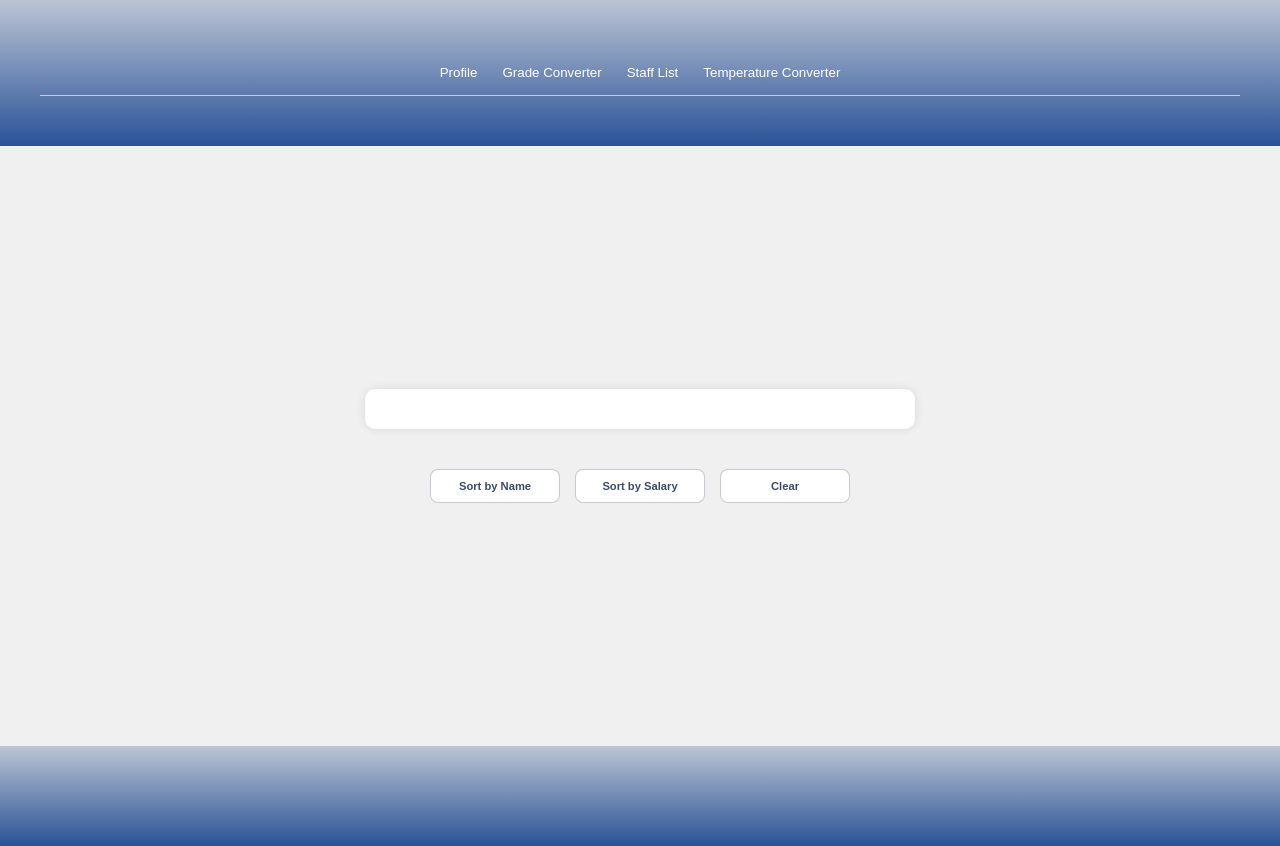
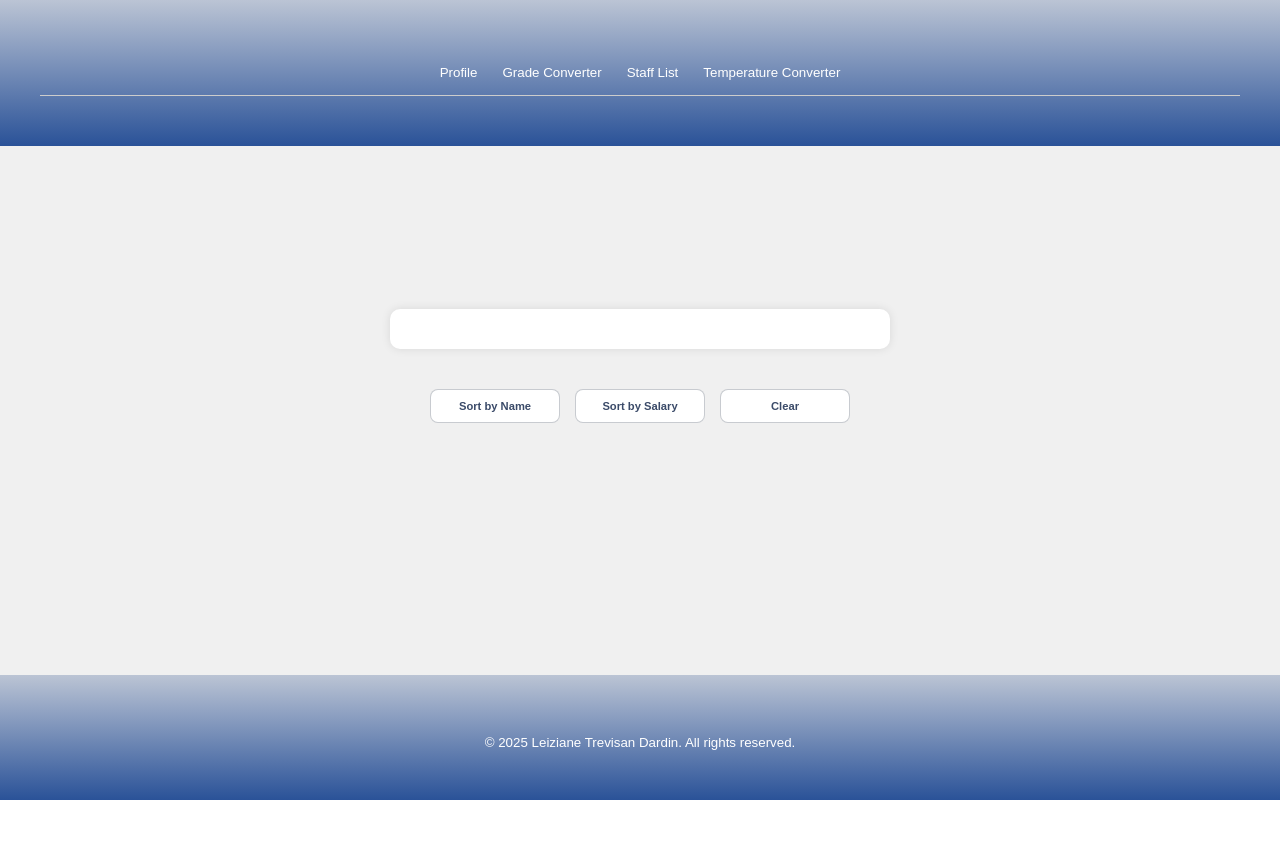
Before and after one commit to LizzyTrevisan/Assignment-1-SODV-1201, a plain HTML site: page Staff List/index.html in a window 1280 px wide. After the commit the page ends 800 px from the top, so only its background shows below. Drawn offline with Linux system fonts and the light colour scheme.

Commit message:
Changed the footer of all pages

```diff
--- a/Grade Converter/style.css
+++ b/Grade Converter/style.css
@@ -4,14 +4,21 @@
   box-sizing: border-box;
 
 }
-html, body{
-       height: 100%;
+html, body {
+  height: 100%;
 }
+
 body {
- display: flex;
- flex-direction: column;
-  font-family: 'Roboto', sans-serif;
-  background-color: white;
+  display: flex;
+  flex-direction: column;
+  min-height: 100vh;
+}
+
+main {
+  flex: 1;
+  padding: 20px;
+  text-align: center;
+  background-color: #f0f0f0;
 }
 
 header, footer{
@@ -89,12 +96,6 @@ input::placeholder {
   color: white;
 }
 
-.btnsContainer {
-  display: flex;
-  flex-direction: column;
-  align-items: center;
-  gap: 10px;
-}
 
 
 #results, .grade-result {
@@ -110,3 +111,7 @@ input::placeholder {
   min-height: 30px;
   margin-top: 10px;
 }
+footer p {
+  margin-top: 10px;
+  text-align: center;
+}
--- a/Profile Page/style.css
+++ b/Profile Page/style.css
@@ -63,9 +63,11 @@ main {
     padding: 20px;
     text-align: center;
     background-color: #f0f0f0;
+
 }
 
 .profile-img{
+  min-height: 50vh;
   transition: opacity 0.5s ease;
   margin-top: 20px;
   border-radius: 10px;
@@ -74,5 +76,10 @@ main {
 }
 
 .intro-text{
- margin:50px;
+ margin:30px;
 }
+
+footer p {
+  margin-top: 10px;
+  text-align: center;
+}
--- a/Staff List/main.js
+++ b/Staff List/main.js
@@ -1,12 +1,10 @@
 /*
 * @Author: Leiziane Trevisan Dardin
 * @StudentID: 459656
-* @Date: optional
-* @Description: I have been using ChatGpt only as a guide to clarify doubts and add new functionalities I have seen or don't remember.
-OpenAI. (2025). ChatGPT (June 2025 version). https://chat.openai.com/
+* @Description: I have been using ChatGPT only as a guide to clarify doubts and add new functionalities.
 */
 
-// NAVBAR
+// Nav Bar
 const nav = document.createElement("nav");
 nav.id = "nav";
 
@@ -33,6 +31,7 @@ navLinks.append(linkProfile, linkGradeConverter, linkStaffPage, linkTemperatureC
 nav.appendChild(navLinks);
 document.getElementById("navbar-container").appendChild(nav);
 
+// Content
 const main = document.querySelector("main");
 const contentContainer = document.createElement("div");
 contentContainer.className = "content-container";
@@ -41,15 +40,13 @@ main.appendChild(contentContainer);
 const staffList = document.createElement("ul");
 staffList.className = "staffListDisplay";
 
-
 const buttonsContainer = document.createElement("div");
 buttonsContainer.className = "buttonsContainer";
 
 const sortByNameBtn = document.createElement("button");
 sortByNameBtn.className = "sortBtn";
 sortByNameBtn.textContent = "Sort by Name";
-
-sortByNameBtn.addEventListener("click", function () {
+sortByNameBtn.addEventListener("click", () => {
   const sortedList = [...staffData].sort((a, b) => a.name.localeCompare(b.name));
   displayStaff(sortedList);
 });
@@ -57,8 +54,7 @@ sortByNameBtn.addEventListener("click", function () {
 const sortBySalaryBtn = document.createElement("button");
 sortBySalaryBtn.className = "sortBtn";
 sortBySalaryBtn.textContent = "Sort by Salary";
-
-sortBySalaryBtn.addEventListener("click", function () {
+sortBySalaryBtn.addEventListener("click", () => {
   const sortedList = [...staffData].sort((a, b) => a.salary - b.salary);
   displayStaff(sortedList);
 });
@@ -66,14 +62,12 @@ sortBySalaryBtn.addEventListener("click", function () {
 const clearBtn = document.createElement("button");
 clearBtn.className = "sortBtn";
 clearBtn.textContent = "Clear";
-
-clearBtn.addEventListener("click", function () {
+clearBtn.addEventListener("click", () => {
   staffList.innerHTML = "";
 });
 
 buttonsContainer.append(sortByNameBtn, sortBySalaryBtn, clearBtn);
 contentContainer.append(staffList, buttonsContainer);
-
 
 let staffData = [];
 
@@ -103,7 +97,13 @@ fetch("staff.txt")
       const salaryStr = parts[5].trim().replace('$', '').replace(/,/g, '');
       return { name: name, salary: parseFloat(salaryStr) };
     }).filter(item => item !== null);
-
-
   })
   .catch(error => console.log("Error loading the list from staff.txt", error));
+
+// Footer
+const footer = document.querySelector("footer");
+if (footer) {
+  const footerText = document.createElement("p");
+  footerText.innerHTML = `&copy; ${new Date().getFullYear()} Leiziane Trevisan Dardin. All rights reserved.`;
+  footer.appendChild(footerText);
+}
--- a/Staff List/style.css
+++ b/Staff List/style.css
@@ -2,9 +2,8 @@
   margin: 0;
   padding: 0;
   box-sizing: border-box;
-  color: #2a5298;
+
 }
-
 html, body {
   height: 100%;
 }
@@ -12,19 +11,26 @@ html, body {
 body {
   display: flex;
   flex-direction: column;
-  font-family: 'Roboto', sans-serif;
-  background-color: white;
+  min-height: 100vh;
 }
 
-header, footer {
-  background: linear-gradient(to bottom, rgba(30, 60, 114, 0.3), #2a5298);
+main {
+  flex: 1;
+  padding: 20px;
+  text-align: center;
+  background-color: #f0f0f0;
+}
+
+header, footer{
+  background: linear-gradient(to bottom, rgb(30, 60, 114, 0.3), #2a5298);
   color: white;
   padding: 50px 40px;
   font-family: Arial, sans-serif;
   font-size: smaller;
+
 }
 
-nav {
+nav{
     position: sticky;
     top: 0;
     padding: 15px 30px;
@@ -33,36 +39,35 @@ nav {
     justify-content: space-between;
     align-items: center;
     z-index: 1000;
+
 }
 
-#navbar-container {
-  padding: 0;
+#navbar-container{
+    padding: 0%;
+
 }
-
 .nav-links {
     display: flex;
     gap: 25px;
     align-items: center;
-  margin: auto;
+    margin: auto; /*keeps in the center*/
 }
 
 .nav-links a {
     text-decoration: none;
     color: white;
     font-weight: 500;
+
 }
 
 .nav-links a:hover {
     color: #2a5298;
 }
-
 main {
     flex: 1;
     padding: 20px;
+    text-align: center;
     background-color: #f0f0f0;
-  display: flex;
-  justify-content: center;
-  align-items: center;
 }
 
 .content-container {
@@ -70,12 +75,12 @@ main {
   flex-direction: column;
   align-items: center;
   justify-content: center;
-  min-height: 70vh;
+  min-height: 50vh;
   gap: 20px;
 }
 
 .staffListDisplay {
-  width: 550px;
+  width: 500px;
   padding: 20px;
   background-color: white;
   box-shadow: 0 0 10px rgba(0,0,0,0.1);
@@ -89,7 +94,7 @@ ul {
 
 .buttonsContainer {
   display: flex;
-  flex-direction: row; /* <-- botão lado a lado */
+  flex-direction: row;
   justify-content: center;
   gap: 15px;
   margin-top: 20px;
@@ -112,3 +117,8 @@ ul {
 .sortBtn:hover {
   background-color: rgb(212, 225, 225);
 }
+
+footer p {
+  margin-top: 10px;
+  text-align: center;
+}
--- a/Temperature Converter/style.css
+++ b/Temperature Converter/style.css
@@ -117,3 +117,9 @@ margin: 15px;
   cursor: pointer;
   transition: all 0.2s ease;
 }
+
+
+footer p {
+  margin-top: 10px;
+  text-align: center;
+}
```
Also changed, not shown: Grade Converter/index.html (+1 -1 lines), Grade Converter/main.js (+8 -0 lines), Profile Page/main.js (+8 -1 lines), Staff List/index.html (+1 -1 lines), Temperature Converter/main.js (+8 -0 lines). Lines whose indentation alone changed are shown as unchanged.
